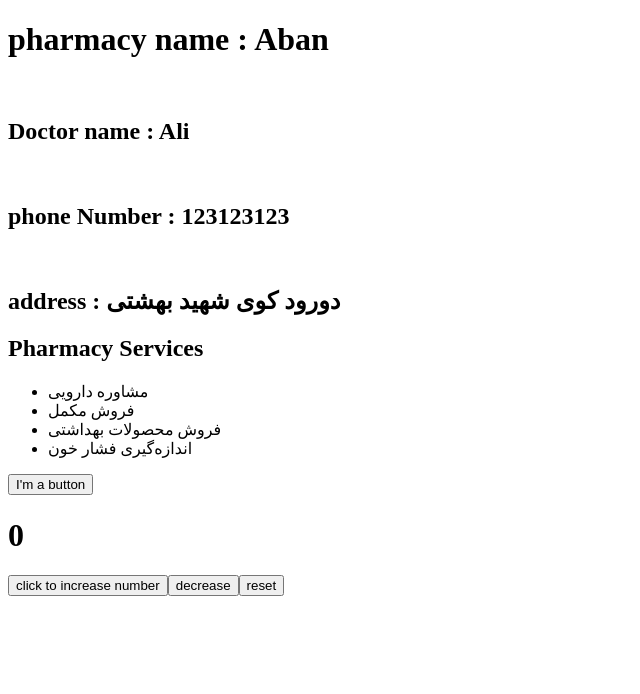
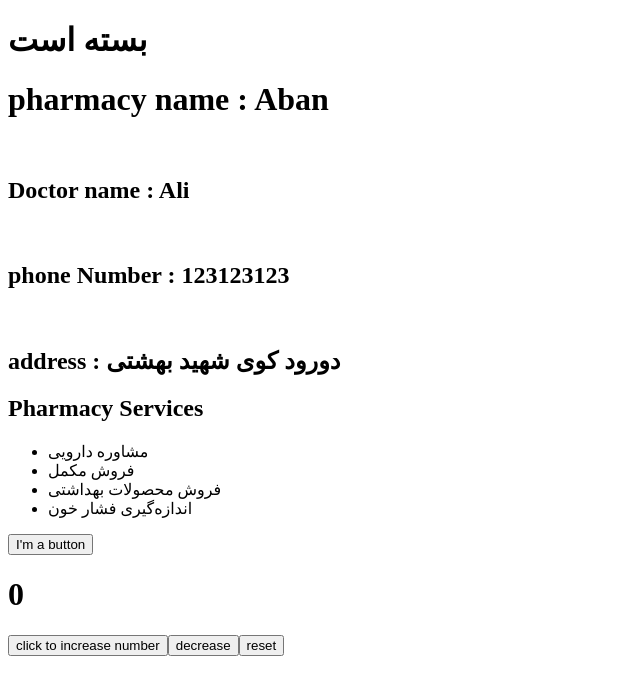
Before and after one commit to Suron-dev/pharmacy-website, a React (Vite) app: page / in a window 1280 px wide. Shown: the top 694 px of the page, without its empty margins (0-640 px from the left). Built offline with nearby package versions, Linux system fonts and the light colour scheme.

Commit message:
stop negetive count

```diff
--- a/src/App.jsx
+++ b/src/App.jsx
@@ -2,18 +2,17 @@ import PharmacyInfo from "./components/pharmacy_info/pharmacy_info";
 import MyButton from "./components/button/button";
 import Services from "./components/services/services";
 import Counter from "./components/counter/counter";
+import Pharmacy_status from "./components/pharmacy_status/pharmacy_status";
 function App() {
-
     return (
         <>
+            <Pharmacy_status />
             <PharmacyInfo name="Aban" phoneNumber="123123123" dr="Ali" address="دورود کوی شهید بهشتی" />
             <Services />
             <MyButton />
             <Counter />
-
         </>
     );
-
 }
 
 export default App;
--- /dev/null
+++ b/src/components/pharmacy_status/pharmacy_status.jsx
@@ -0,0 +1,6 @@
+function Pharmacy_status() {
+    let isOpen = false;
+    return isOpen ? <h1>باز است</h1> : <h1>بسته است</h1>;
+}
+
+export default Pharmacy_status;
```
Lines whose indentation alone changed are shown as unchanged.
